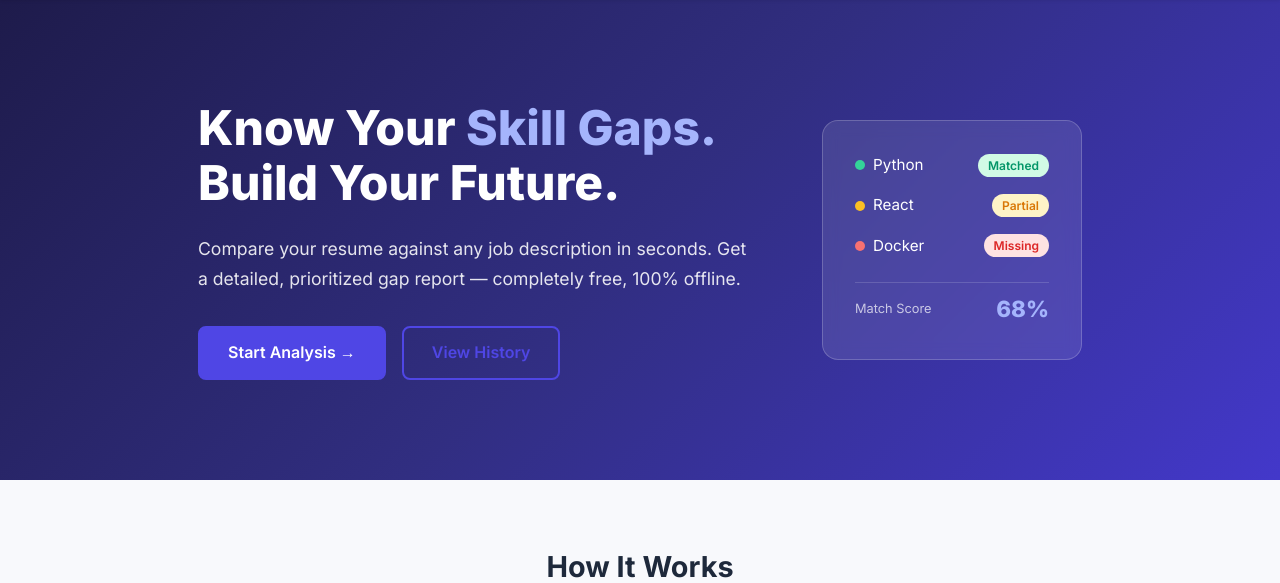
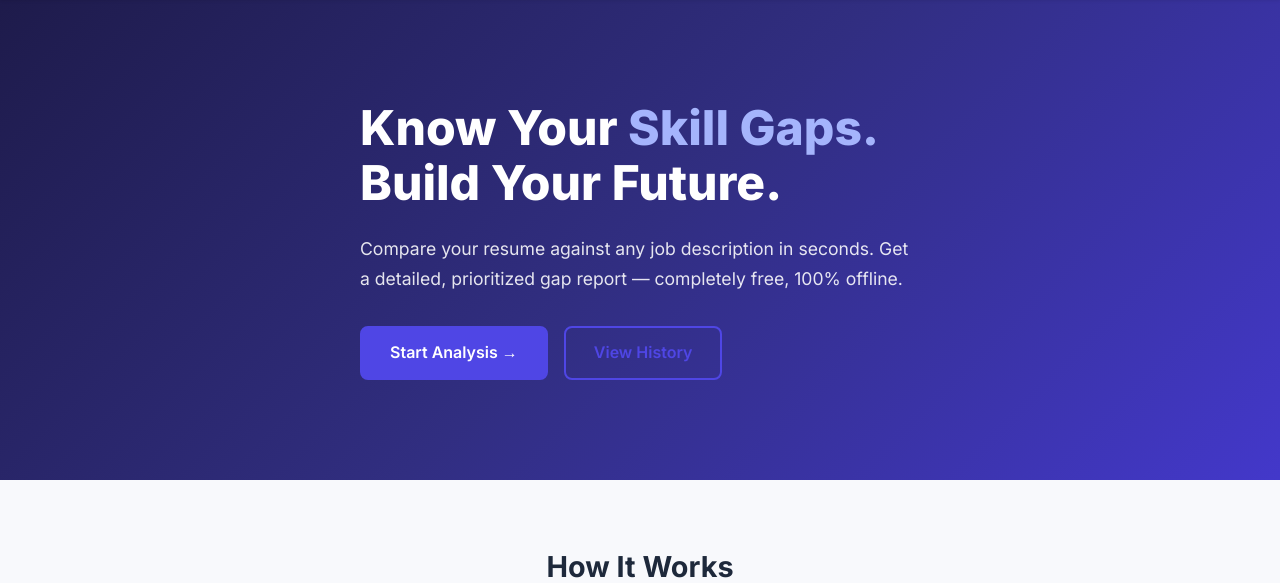
Before and after one commit to Harshavardhan3011/skill_Gap_Analyzer, a Flask app: page / in a window 1280 px wide. Shown: the part 65-648 px from the top of the page. Run offline with Flask 3, Linux system fonts and the light colour scheme.

Commit message:
first commit

```diff
--- a/templates/index.html
+++ b/templates/index.html
@@ -21,29 +21,6 @@
       <a href="{{ url_for('analysis.history') }}" class="btn btn-outline btn-lg" id="heroHistoryBtn">
         View History
       </a>
-    </div>
-  </div>
-  <div class="hero-visual">
-    <div class="skill-demo-card">
-      <div class="demo-row demo-matched">
-        <span class="demo-dot dot-matched"></span>
-        <span>Python</span>
-        <span class="demo-badge badge-matched">Matched</span>
-      </div>
-      <div class="demo-row demo-partial">
-        <span class="demo-dot dot-partial"></span>
-        <span>React</span>
-        <span class="demo-badge badge-partial">Partial</span>
-      </div>
-      <div class="demo-row demo-missing">
-        <span class="demo-dot dot-missing"></span>
-        <span>Docker</span>
-        <span class="demo-badge badge-missing">Missing</span>
-      </div>
-      <div class="demo-score">
-        <span class="demo-score-label">Match Score</span>
-        <span class="demo-score-value">68%</span>
-      </div>
     </div>
   </div>
 </section>
```
